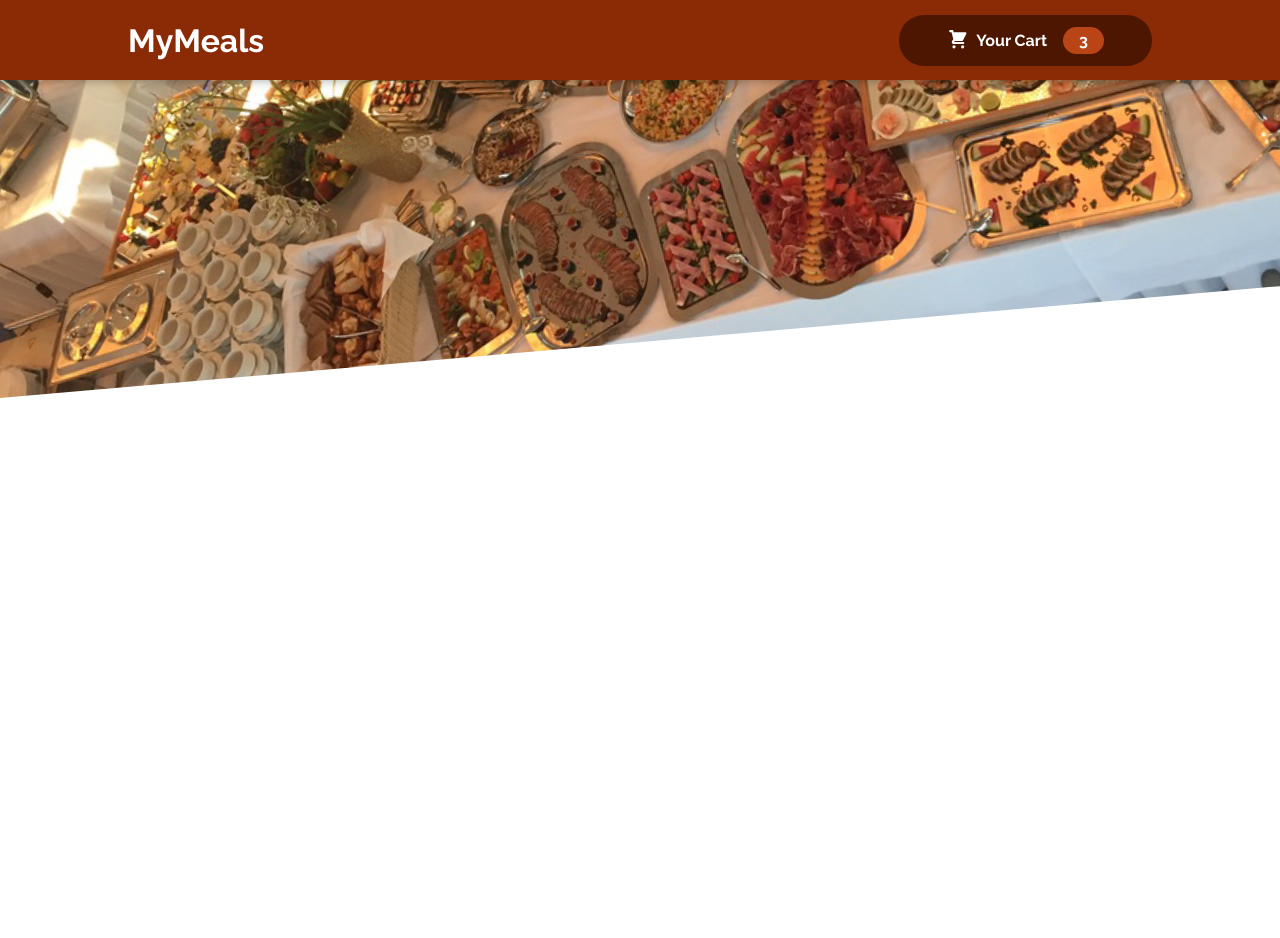
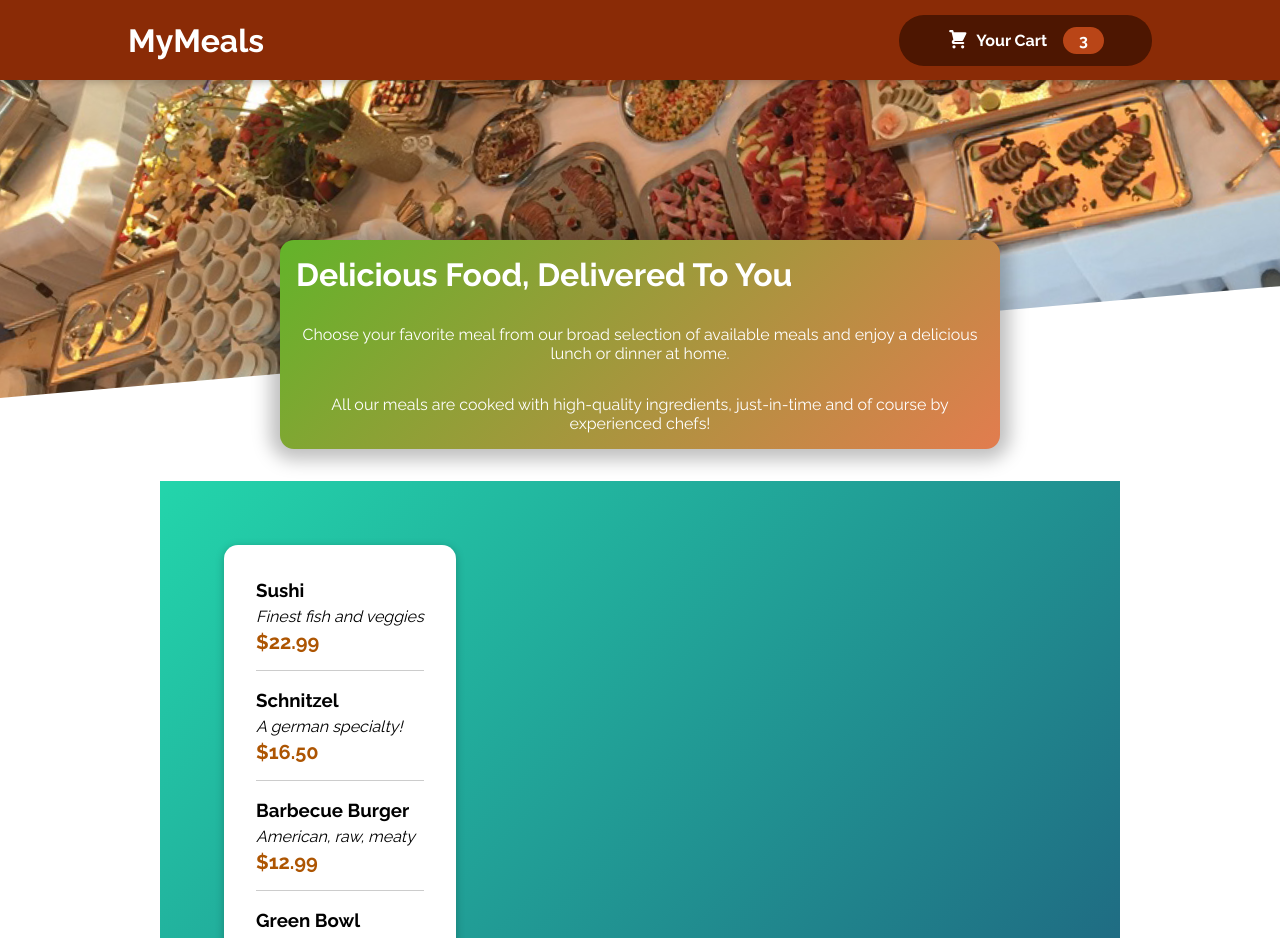
Before and after one commit to enes-erenn/React-Workplace, a React (Create React App) app: page /mymealsapp in a window 1280 px wide. Shown: the top 938 px of the page. Before the commit the page ends 800 px from the top, so only its background shows below. Built offline with nearby package versions, Linux system fonts and the light colour scheme.

Commit message:
Added components realated to the Meals

```diff
--- /dev/null
+++ b/src/components/MyMeals/MealItem/MealItem.js
@@ -0,0 +1,17 @@
+import React from "react";
+import styles from "./MealItem.module.css";
+
+const MealItem = (props) => {
+  const price = `$${props.price.toFixed(2)}`;
+  return (
+    <li className={styles.meal}>
+      <div>
+        <h3>{props.name}</h3>
+        <div className={styles.description}>{props.description}</div>
+        <div className={styles.price}>{price}</div>
+      </div>
+    </li>
+  );
+};
+
+export default MealItem;
--- /dev/null
+++ b/src/components/MyMeals/MealItem/MealItem.module.css
@@ -0,0 +1,22 @@
+.meal {
+  display: flex;
+  justify-content: space-between;
+  margin: 1rem;
+  padding-bottom: 1rem;
+  border-bottom: 1px solid #ccc;
+}
+
+.meal h3 {
+  margin: 0 0 0.25rem 0;
+}
+
+.description {
+  font-style: italic;
+}
+
+.price {
+  margin-top: 0.25rem;
+  font-weight: bold;
+  color: #ad5502;
+  font-size: 1.25rem;
+}
--- /dev/null
+++ b/src/components/MyMeals/Meals/AvailableMeals.js
@@ -0,0 +1,51 @@
+import React from "react";
+import styles from "./AvaliableMeals.module.css";
+import Card from "../UI/Card.js";
+import MealItem from "../MealItem/MealItem.js";
+
+const DUMMY_MEALS = [
+  {
+    id: "m1",
+    name: "Sushi",
+    description: "Finest fish and veggies",
+    price: 22.99,
+  },
+  {
+    id: "m2",
+    name: "Schnitzel",
+    description: "A german specialty!",
+    price: 16.5,
+  },
+  {
+    id: "m3",
+    name: "Barbecue Burger",
+    description: "American, raw, meaty",
+    price: 12.99,
+  },
+  {
+    id: "m4",
+    name: "Green Bowl",
+    description: "Healthy...and green...",
+    price: 18.99,
+  },
+];
+
+const AvailableMeals = () => {
+  const mealsList = DUMMY_MEALS.map((meal) => (
+    <MealItem
+      key={meal.id}
+      name={meal.name}
+      description={meal.description}
+      price={meal.price}
+    />
+  ));
+  return (
+    <section className={styles.meals}>
+      <Card>
+        <ul>{mealsList}</ul>
+      </Card>
+    </section>
+  );
+};
+
+export default AvailableMeals;
--- /dev/null
+++ b/src/components/MyMeals/Meals/AvaliableMeals.module.css
@@ -0,0 +1,24 @@
+.meals {
+  max-width: 60rem;
+  width: 90%;
+  margin: 2rem auto;
+  animation: meals-appear 1s ease-out forwards;
+}
+
+.meals ul {
+  list-style: none;
+  margin: 0;
+  padding: 0;
+}
+
+@keyframes meals-appear {
+  from {
+    opacity: 0;
+    transform: translateY(3rem);
+  }
+
+  to {
+    opacity: 1;
+    transform: translateY(0);
+  }
+}
--- /dev/null
+++ b/src/components/MyMeals/Meals/Meals.js
@@ -0,0 +1,14 @@
+import React from "react";
+import MealsSummary from "./MealsSummary.js";
+import AvaliableMeals from "./AvailableMeals.js";
+
+const Meals = () => {
+  return (
+    <>
+      <MealsSummary />
+      <AvaliableMeals />
+    </>
+  );
+};
+
+export default Meals;
--- /dev/null
+++ b/src/components/MyMeals/Meals/MealsSummary.js
@@ -0,0 +1,20 @@
+import styles from "./MealsSummary.module.css";
+import React from "react";
+
+const MealsSummary = () => {
+  return (
+    <section className={styles.summary}>
+      <h2>Delicious Food, Delivered To You</h2>
+      <p>
+        Choose your favorite meal from our broad selection of available meals
+        and enjoy a delicious lunch or dinner at home.
+      </p>
+      <p>
+        All our meals are cooked with high-quality ingredients, just-in-time and
+        of course by experienced chefs!
+      </p>
+    </section>
+  );
+};
+
+export default MealsSummary;
--- /dev/null
+++ b/src/components/MyMeals/Meals/MealsSummary.module.css
@@ -0,0 +1,18 @@
+.summary {
+  text-align: center;
+  max-width: 45rem;
+  width: 90%;
+  margin: auto;
+  margin-top: -10rem;
+  position: relative;
+  background-color: #383838;
+  color: white;
+  border-radius: 14px;
+  padding: 1rem;
+  box-shadow: 0 1px 18px 10px rgba(0, 0, 0, 0.25);
+}
+
+.summary h2 {
+  font-size: 2rem;
+  margin-top: 0;
+}
--- a/src/components/MyMeals/MyMealsApp.js
+++ b/src/components/MyMeals/MyMealsApp.js
@@ -1,10 +1,12 @@
 import React from "react";
-import Layout from "./Layout/Header.js";
+import Header from "./Layout/Header.js";
+import Meals from "./Meals/Meals.js";
 
 const MyMealsApp = () => {
   return (
     <>
-      <Layout />
+      <Header />
+      <Meals />
     </>
   );
 };
--- /dev/null
+++ b/src/components/MyMeals/UI/Card.js
@@ -0,0 +1,8 @@
+import React from "react";
+import styles from "./Card.module.css";
+
+const Card = (props) => {
+  return <div className={styles.card}>{props.children}</div>;
+};
+
+export default Card;
--- /dev/null
+++ b/src/components/MyMeals/UI/Card.module.css
@@ -0,0 +1,6 @@
+.card {
+  padding: 1rem;
+  box-shadow: 0 2px 8px rgba(0, 0, 0, 0.25);
+  border-radius: 14px;
+  background-color: white;
+}
```
Also changed, not shown: src/components/MyMeals/MealItem/MealItemForm.js (added, +7 -0 lines).
